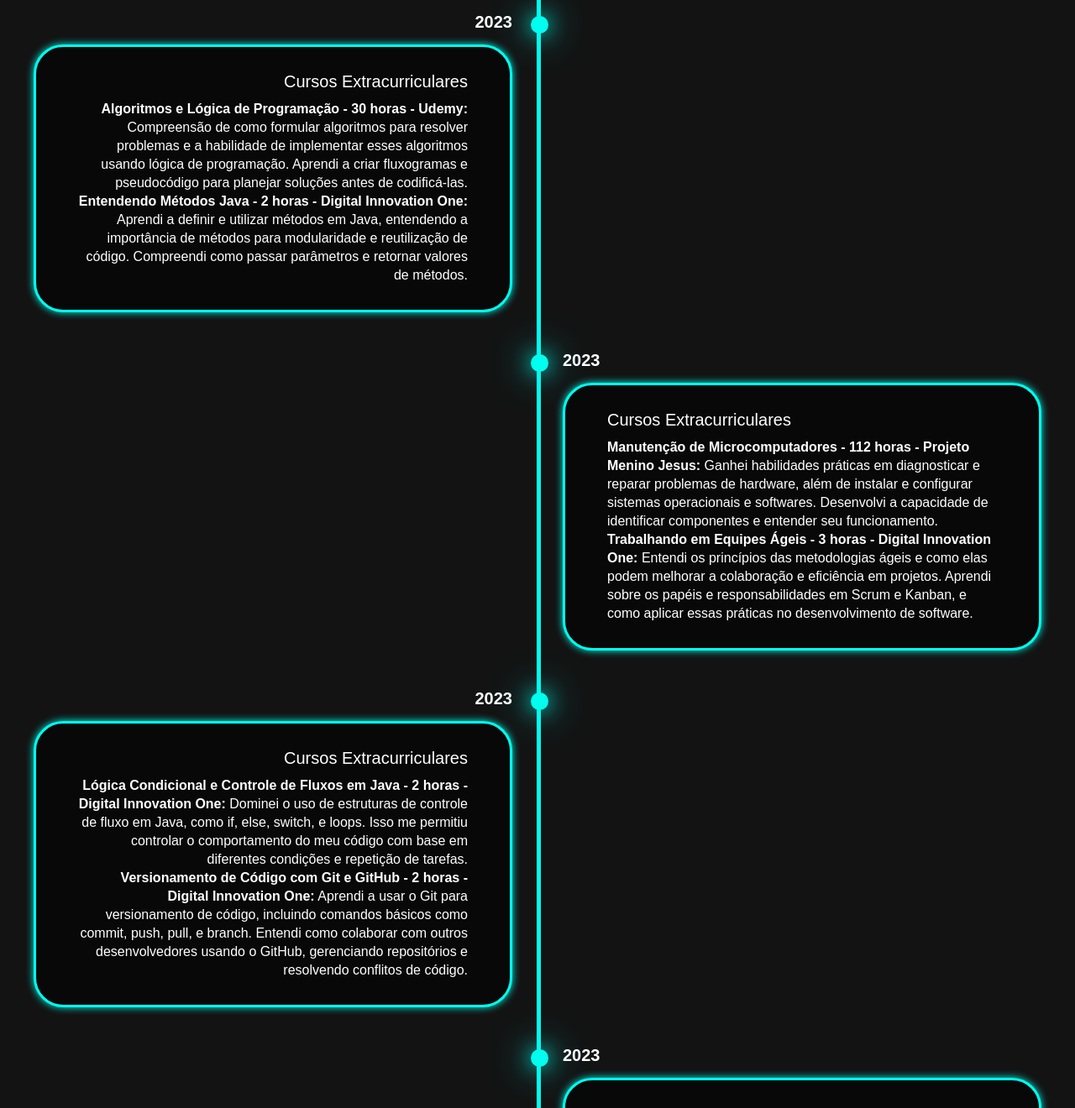
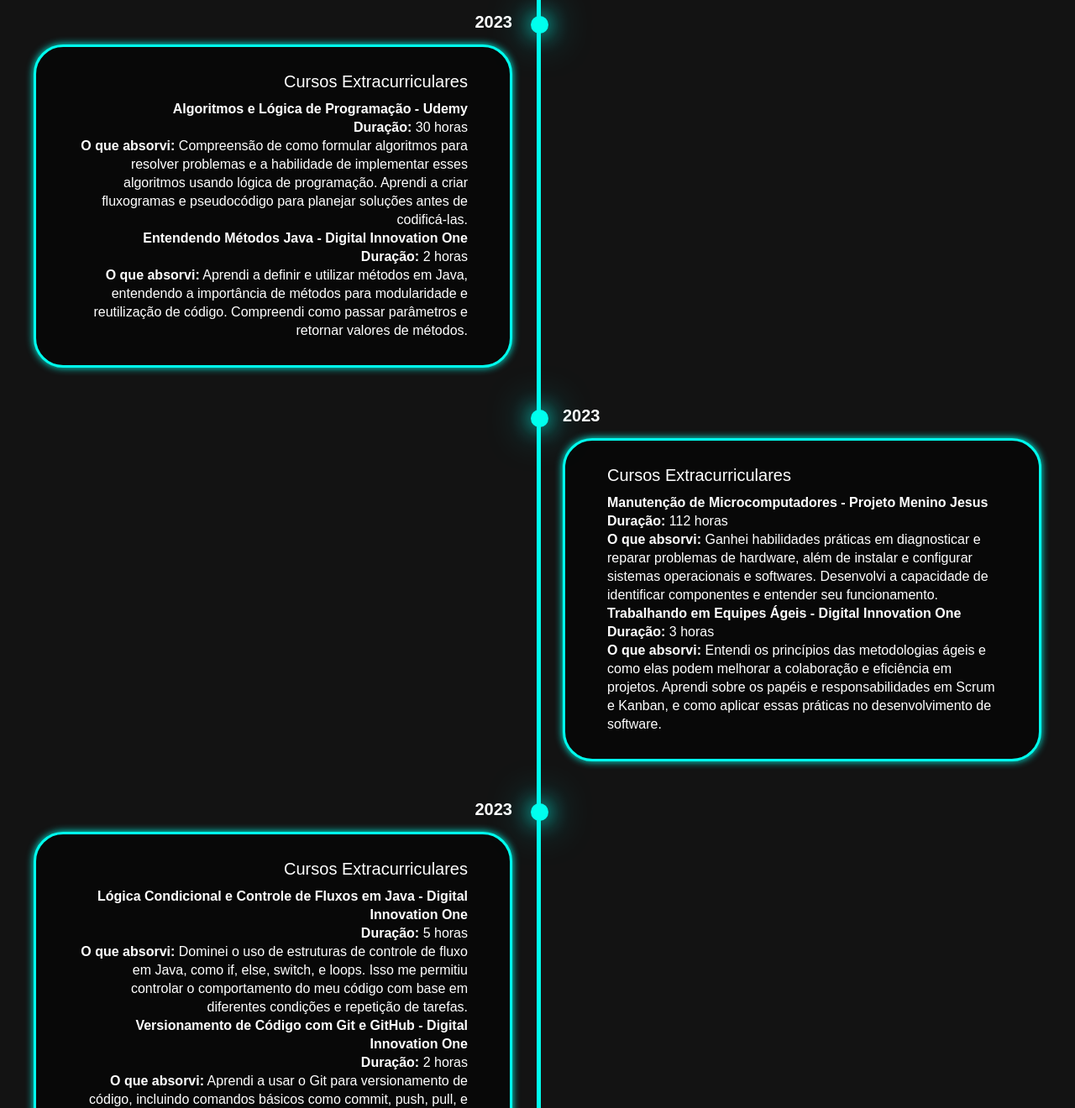
Before and after one commit to thiagoalves96/Portifolio-ThiagoAlves, a plain HTML site: page index.html in a window 1280 px wide. Shown: the part 1480-2800 px from the top of the page at 84% size. Drawn offline with nearby package versions, Linux system fonts and the light colour scheme.

Commit message:
doc: update index

```diff
--- a/index.html
+++ b/index.html
@@ -176,10 +176,14 @@
                     <div class="timeline-content">
                         <h3>Cursos Extracurriculares</h3>
                         <p>
-                            <strong>Algoritmos e Lógica de Programação - 30 horas - Udemy:</strong> Compreensão de como formular algoritmos para resolver problemas e a habilidade de implementar esses algoritmos usando lógica de programação. Aprendi a criar fluxogramas e pseudocódigo para planejar soluções antes de codificá-las.
+                            <strong>Algoritmos e Lógica de Programação - Udemy</strong>
+                            <br>
+                            <strong>Duração:</strong> 30 horas <br> <strong>O que absorvi:</strong> Compreensão de como formular algoritmos para resolver problemas e a habilidade de implementar esses algoritmos usando lógica de programação. Aprendi a criar fluxogramas e pseudocódigo para planejar soluções antes de codificá-las.
                         </p>
                         <p>
-                            <strong>Entendendo Métodos Java - 2 horas - Digital Innovation One:</strong> Aprendi a definir e utilizar métodos em Java, entendendo a importância de métodos para modularidade e reutilização de código. Compreendi como passar parâmetros e retornar valores de métodos.
+                            <strong>Entendendo Métodos Java - Digital Innovation One</strong>
+                            <br>
+                            <strong>Duração:</strong> 2 horas <br><strong>O que absorvi:</strong> Aprendi a definir e utilizar métodos em Java, entendendo a importância de métodos para modularidade e reutilização de código. Compreendi como passar parâmetros e retornar valores de métodos.
                         </p>
                     </div>
                 </div>
@@ -190,10 +194,14 @@
                     <div class="timeline-content">
                         <h3>Cursos Extracurriculares</h3>
                         <p>
-                            <strong>Manutenção de Microcomputadores - 112 horas - Projeto Menino Jesus:</strong> Ganhei habilidades práticas em diagnosticar e reparar problemas de hardware, além de instalar e configurar sistemas operacionais e softwares. Desenvolvi a capacidade de identificar componentes e entender seu funcionamento.
+                            <strong>Manutenção de Microcomputadores - Projeto Menino Jesus</strong>
+                            <br>
+                            <strong>Duração:</strong> 112 horas <br> <strong>O que absorvi:</strong> Ganhei habilidades práticas em diagnosticar e reparar problemas de hardware, além de instalar e configurar sistemas operacionais e softwares. Desenvolvi a capacidade de identificar componentes e entender seu funcionamento.
                         </p>
                         <p>
-                            <strong>Trabalhando em Equipes Ágeis - 3 horas - Digital Innovation One:</strong> Entendi os princípios das metodologias ágeis e como elas podem melhorar a colaboração e eficiência em projetos. Aprendi sobre os papéis e responsabilidades em Scrum e Kanban, e como aplicar essas práticas no desenvolvimento de software.
+                            <strong>Trabalhando em Equipes Ágeis - Digital Innovation One</strong>
+                            <br>
+                            <strong>Duração:</strong> 3 horas <br><strong>O que absorvi:</strong> Entendi os princípios das metodologias ágeis e como elas podem melhorar a colaboração e eficiência em projetos. Aprendi sobre os papéis e responsabilidades em Scrum e Kanban, e como aplicar essas práticas no desenvolvimento de software.
                         </p>
                     </div>
                 </div>
@@ -204,10 +212,14 @@
                     <div class="timeline-content">
                         <h3>Cursos Extracurriculares</h3>
                         <p>
-                            <strong>Lógica Condicional e Controle de Fluxos em Java - 2 horas - Digital Innovation One:</strong> Dominei o uso de estruturas de controle de fluxo em Java, como if, else, switch, e loops. Isso me permitiu controlar o comportamento do meu código com base em diferentes condições e repetição de tarefas.
+                            <strong>Lógica Condicional e Controle de Fluxos em Java - Digital Innovation One</strong>
+                            <br>
+                            <strong>Duração:</strong> 5 horas <br> <strong>O que absorvi:</strong> Dominei o uso de estruturas de controle de fluxo em Java, como if, else, switch, e loops. Isso me permitiu controlar o comportamento do meu código com base em diferentes condições e repetição de tarefas.
                         </p>
                         <p>
-                            <strong>Versionamento de Código com Git e GitHub - 2 horas - Digital Innovation One:</strong> Aprendi a usar o Git para versionamento de código, incluindo comandos básicos como commit, push, pull, e branch. Entendi como colaborar com outros desenvolvedores usando o GitHub, gerenciando repositórios e resolvendo conflitos de código.
+                            <strong>Versionamento de Código com Git e GitHub - Digital Innovation One</strong>
+                            <br>
+                            <strong>Duração:</strong> 2 horas <br> <strong>O que absorvi:</strong> Aprendi a usar o Git para versionamento de código, incluindo comandos básicos como commit, push, pull, e branch. Entendi como colaborar com outros desenvolvedores usando o GitHub, gerenciando repositórios e resolvendo conflitos de código.
                         </p>
                     </div>
                 </div>
@@ -218,10 +230,14 @@
                     <div class="timeline-content">
                         <h3>Cursos Extracurriculares</h3>
                         <p>
-                            <strong>Programação Orientada a Objetos com Java - 4 horas - Digital Innovation One:</strong> Compreendi os conceitos fundamentais da programação orientada a objetos, como classes, objetos, herança, polimorfismo e encapsulamento. Aprendi a aplicar esses conceitos para criar códigos mais organizados e reutilizáveis.
+                            <strong>Programação Orientada a Objetos com Java - Digital Innovation One</strong> <br>
+                            <strong>Duração:</strong> 4 horas <br>
+                            <strong>O que absorvi:</strong> Compreendi os conceitos fundamentais da programação orientada a objetos, como classes, objetos, herança, polimorfismo e encapsulamento. Aprendi a aplicar esses conceitos para criar códigos mais organizados e reutilizáveis.
                         </p>
                         <p>
-                            <strong>Aprendendo a Sintaxe Java - 5 horas - Digital Innovation One:</strong> Desenvolvi uma sólida compreensão da sintaxe básica do Java, incluindo declaração de variáveis, uso de operadores, e construção de estruturas de controle. Isso me preparou para escrever e entender programas Java de maneira eficaz.
+                            <strong>Aprendendo a Sintaxe Java - Digital Innovation One</strong> <br>
+                            <strong>Duração:</strong> 5 horas <br>
+                            <strong>O que absorvi:</strong>  Desenvolvi uma sólida compreensão da sintaxe básica do Java, incluindo declaração de variáveis, uso de operadores, e construção de estruturas de controle. Isso me preparou para escrever e entender programas Java de maneira eficaz.
                         </p>
                     </div>
                 </div>
```
